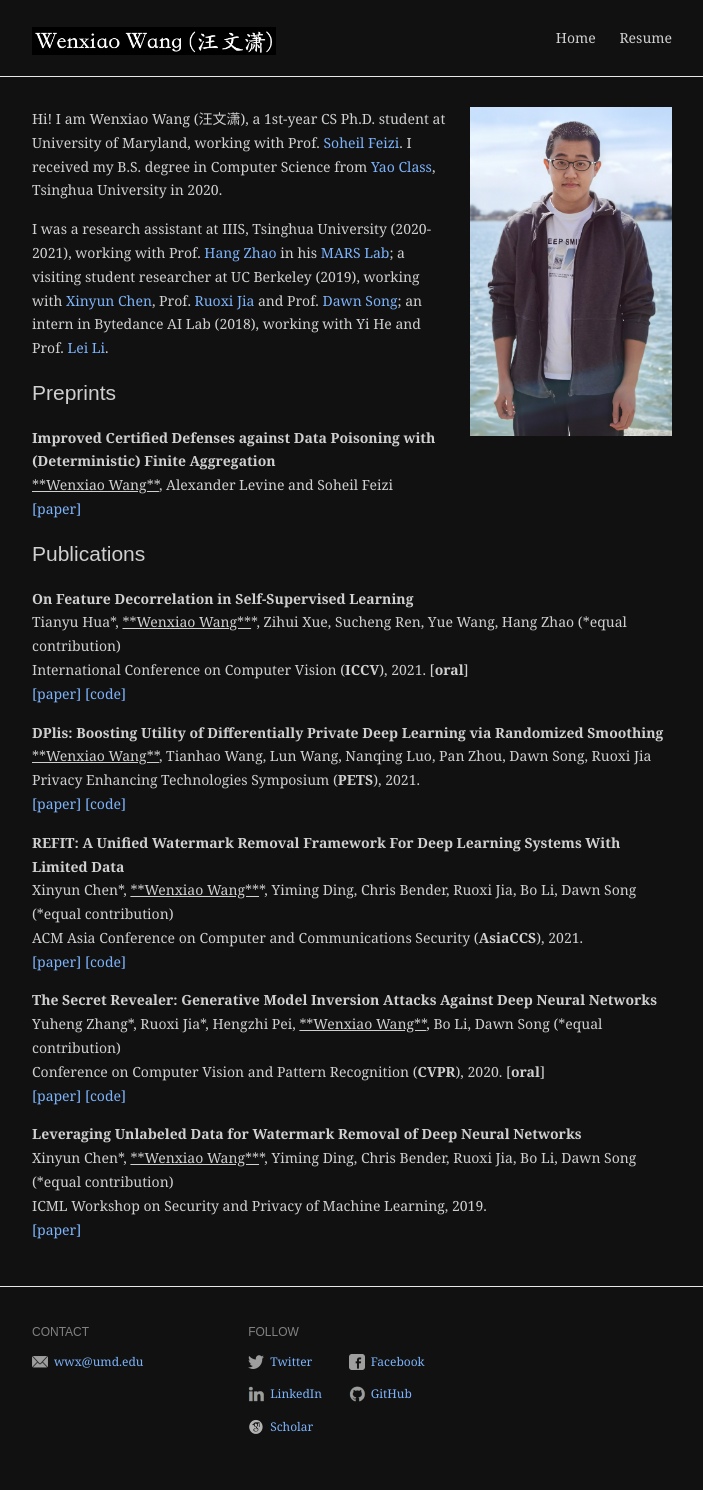
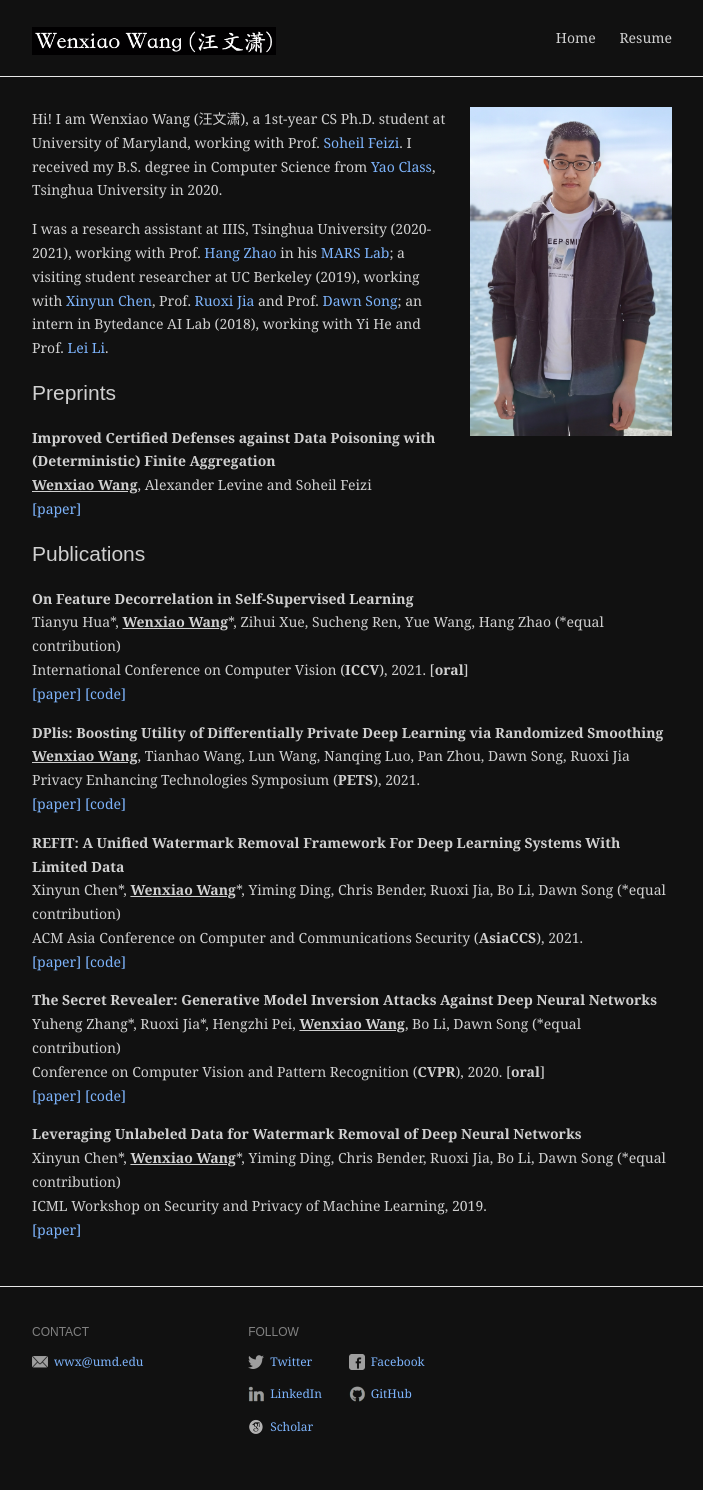
Before and after one commit to wangwenxiao/wangwenxiao.github.io, a Jekyll site: the page built from index.md, in a window 1280 px wide. Shown: the whole page, without its empty margins (288-991 px from the left). Built offline with Jekyll 4.4.1, drawn with Linux system fonts in a browser that asks for light colours.

```diff
--- a/index.md
+++ b/index.md
@@ -12,31 +12,31 @@ I was a research assistant at IIIS, Tsinghua University (2020-2021), working wit
 
 ## Preprints
 **Improved Certified Defenses against Data Poisoning with (Deterministic) Finite Aggregation**
-<u>**Wenxiao Wang**</u>, Alexander Levine and Soheil Feizi
+**<u>Wenxiao Wang</u>**, Alexander Levine and Soheil Feizi
 [[paper]](https://arxiv.org/pdf/2202.02628.pdf)
 
 ## Publications
 **On Feature Decorrelation in Self-Supervised Learning**
-Tianyu Hua\*, <u>**Wenxiao Wang**</u>\*, Zihui Xue, Sucheng Ren, Yue Wang, Hang Zhao (\*equal contribution)
+Tianyu Hua\*, **<u>Wenxiao Wang</u>**\*, Zihui Xue, Sucheng Ren, Yue Wang, Hang Zhao (\*equal contribution)
 International Conference on Computer Vision (**ICCV**), 2021. [**oral**]
 [[paper]](https://openaccess.thecvf.com/content/ICCV2021/html/Hua_On_Feature_Decorrelation_in_Self-Supervised_Learning_ICCV_2021_paper.html) [[code]](https://github.com/PatrickHua/FeatureDecorrelationSSL)
 
 **DPlis: Boosting Utility of Differentially Private Deep Learning via Randomized Smoothing**
-<u>**Wenxiao Wang**</u>, Tianhao Wang, Lun Wang, Nanqing Luo, Pan Zhou, Dawn Song, Ruoxi Jia
+**<u>Wenxiao Wang</u>**, Tianhao Wang, Lun Wang, Nanqing Luo, Pan Zhou, Dawn Song, Ruoxi Jia
 Privacy Enhancing Technologies Symposium (**PETS**), 2021.
 [[paper]](https://sciendo.com/article/10.2478/popets-2021-0065) [[code]](https://github.com/wangwenxiao/DPlis)
 
 **REFIT: A Unified Watermark Removal Framework For Deep Learning Systems With Limited Data**
-Xinyun Chen\*, <u>**Wenxiao Wang**</u>\*, Yiming Ding, Chris Bender, Ruoxi Jia, Bo Li, Dawn Song (\*equal contribution)
+Xinyun Chen\*, **<u>Wenxiao Wang</u>**\*, Yiming Ding, Chris Bender, Ruoxi Jia, Bo Li, Dawn Song (\*equal contribution)
 ACM Asia Conference on Computer and Communications Security (**AsiaCCS**), 2021.
 [[paper]](https://dl.acm.org/doi/abs/10.1145/3433210.3453079) [[code]](https://github.com/sunblaze-ucb/REFIT)
 
 **The Secret Revealer: Generative Model Inversion Attacks Against Deep Neural Networks**
-Yuheng Zhang\*, Ruoxi Jia\*, Hengzhi Pei, <u>**Wenxiao Wang**</u>, Bo Li, Dawn Song (\*equal contribution)
+Yuheng Zhang\*, Ruoxi Jia\*, Hengzhi Pei, **<u>Wenxiao Wang</u>**, Bo Li, Dawn Song (\*equal contribution)
 Conference on Computer Vision and Pattern Recognition (**CVPR**), 2020. [**oral**]
 [[paper]](https://openaccess.thecvf.com/content_CVPR_2020/html/Zhang_The_Secret_Revealer_Generative_Model-Inversion_Attacks_Against_Deep_Neural_Networks_CVPR_2020_paper.html) [[code]](https://github.com/AI-secure/GMI-Attack)
 
 **Leveraging Unlabeled Data for Watermark Removal of Deep Neural Networks**
-Xinyun Chen\*, <u>**Wenxiao Wang**</u>\*, Yiming Ding, Chris Bender, Ruoxi Jia, Bo Li, Dawn Song (\*equal contribution)
+Xinyun Chen\*, **<u>Wenxiao Wang</u>**\*, Yiming Ding, Chris Bender, Ruoxi Jia, Bo Li, Dawn Song (\*equal contribution)
 ICML Workshop on Security and Privacy of Machine Learning, 2019.
 [[paper]](https://wangwenxiao.github.io/files/watermark_removal_icml19_workshop.pdf)
```
